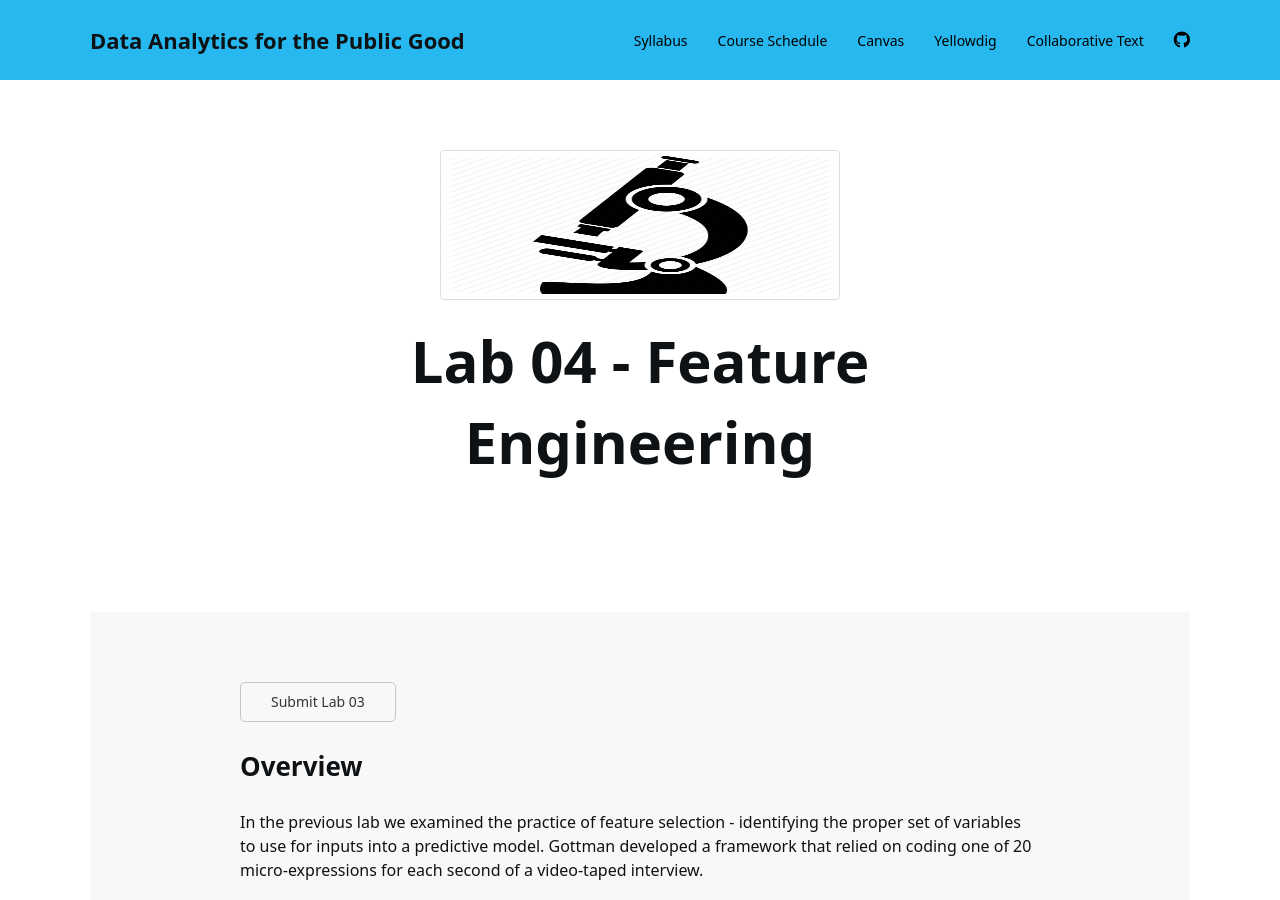
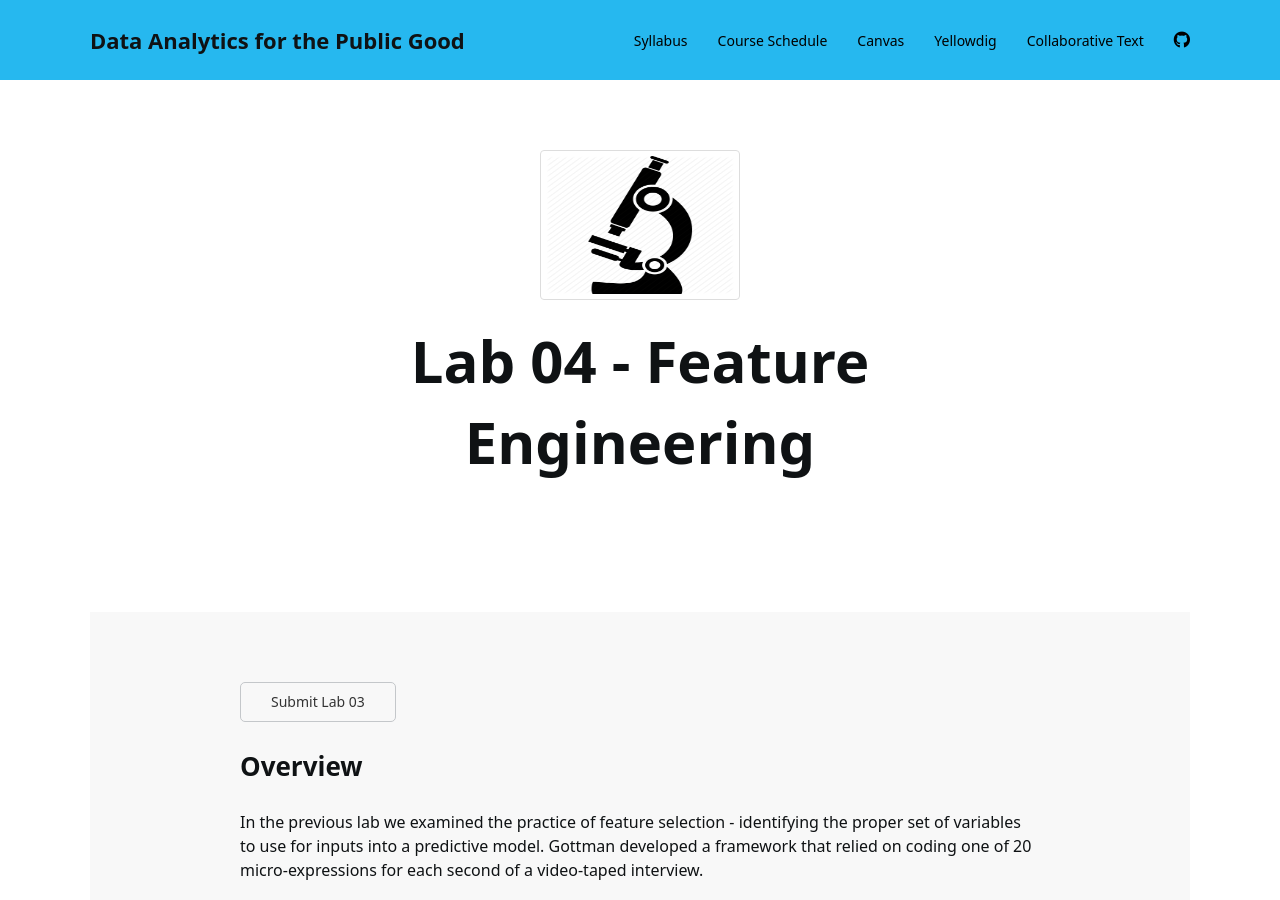
Before and after one commit to DS4PS/course-asu-paf-586-summer-2019, a Jekyll site: the page built from lab-04-feature-engineering.md, in a window 1280 px wide and 900 px high. Built offline with Jekyll 4.4.1, drawn with Linux system fonts in a browser that asks for light colours; nearby versions of some CDN libraries; a style sheet for code colours, icons or effects is not loaded; grey boxes are pictures that could not be loaded.

Commit message:
Update lab.html

```diff
--- a/_layouts/lab.html
+++ b/_layouts/lab.html
@@ -40,7 +40,7 @@ layout: default
 <div class="uk-section section-hero .uk-width-1-1"  data-uk-scrollspy="cls: uk-animation-slide-bottom-medium; repeat: true">
     <div class="uk-container uk-container-small">
         {% if page.image %}
-        <p class="hero-image uk-text-center"><img src="{{ site.post_assets | absolute_url }}{{ page.image }}" alt="Hero"></p>
+        <p class="hero-image uk-text-center"><img src="{{ site.post_assets | absolute_url }}{{ page.image }}" alt="Hero" style="width:200px;"></p>
         {% endif %}
         <h2 class="uk-heading-hero uk-text-center uk-margin-remove-top uk-margin-remove-bottom " >{{ page.title }}</h2>
 
```
